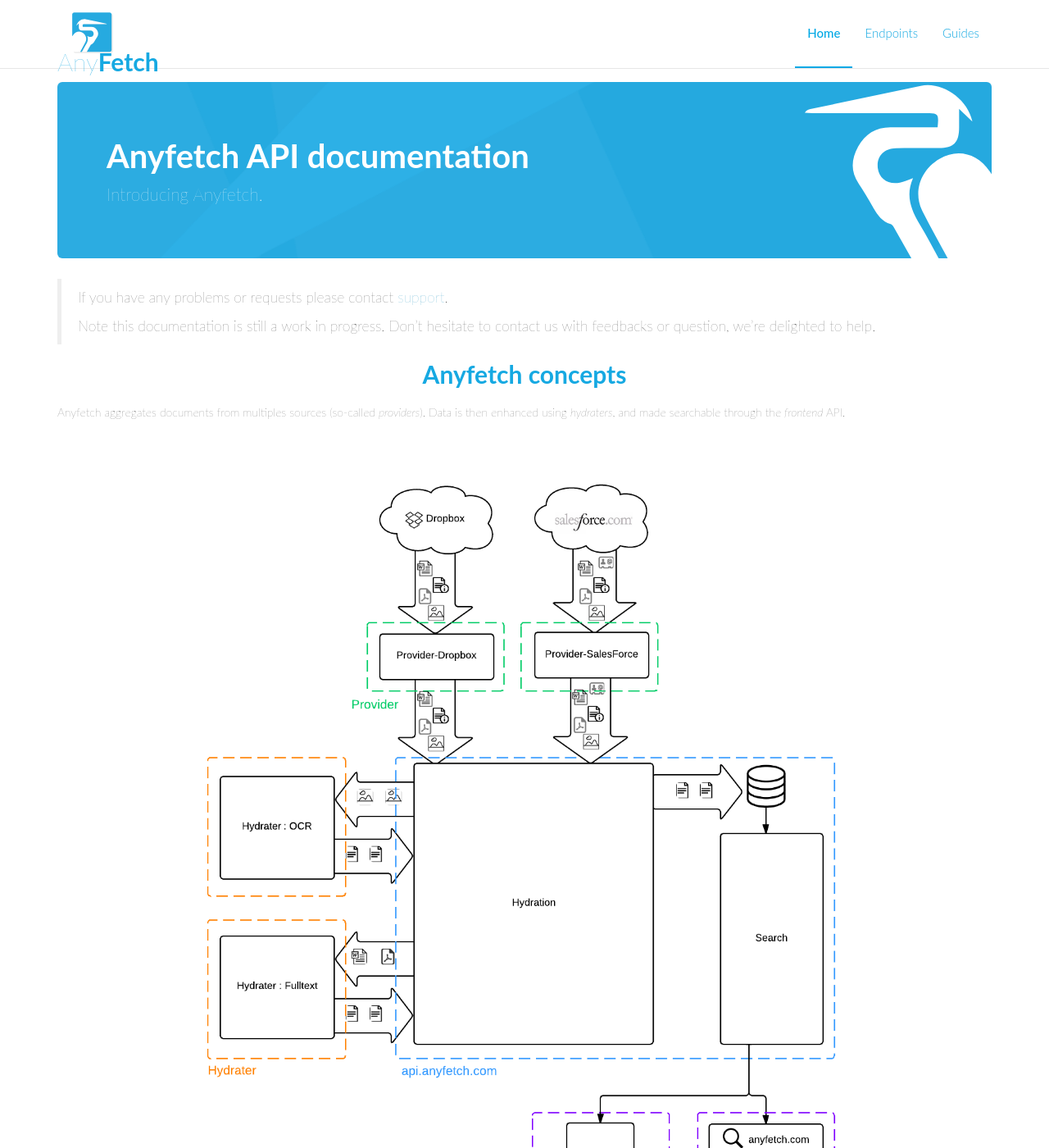
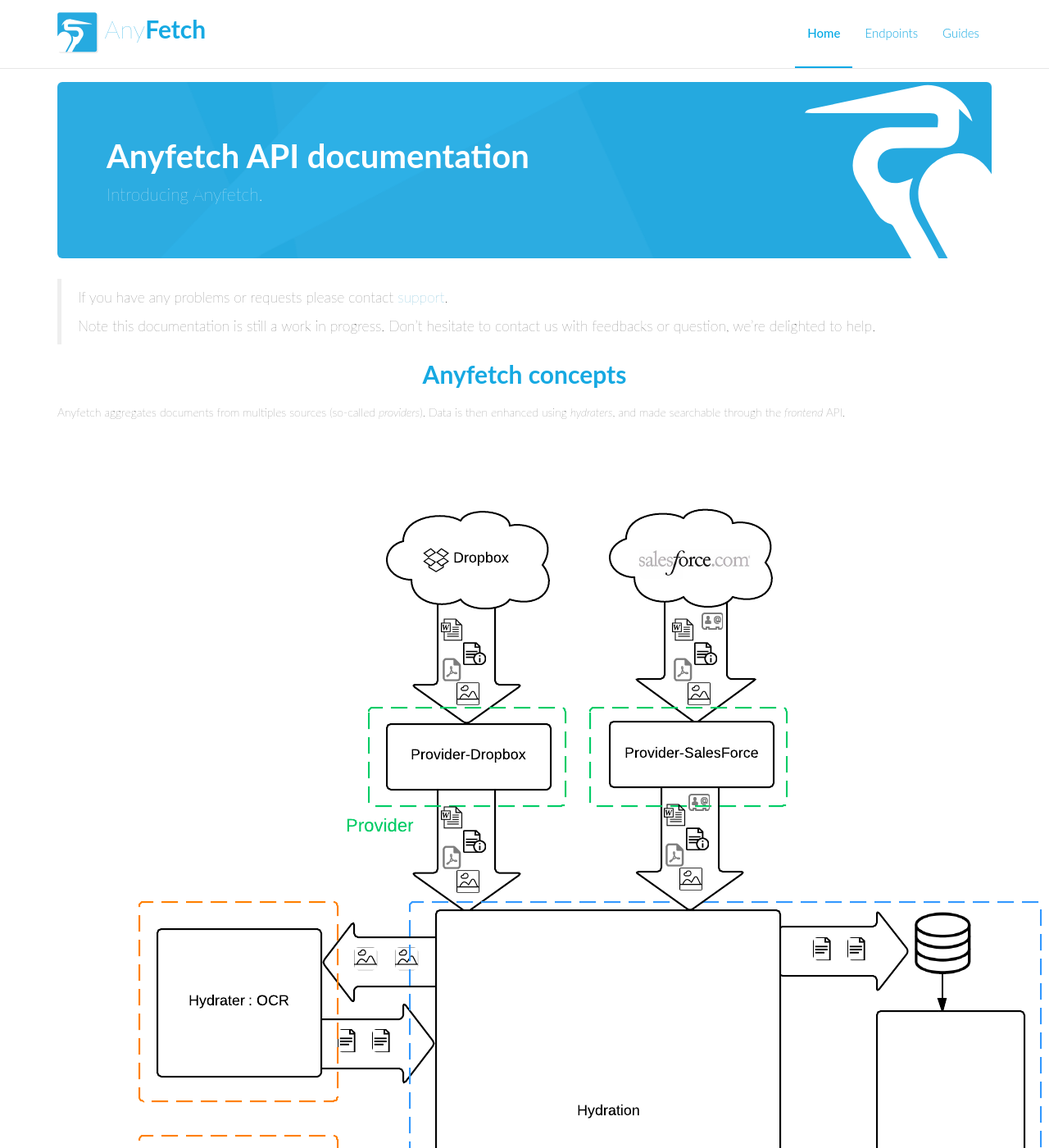
Before and after one commit to AnyFetch/developers.anyfetch.com, a Jekyll site: the page built from index.md, in a window 1280 px wide and 1400 px high. Shown: the whole window at 82% size. Built offline with Jekyll 4.4.1, drawn with Linux system fonts in a browser that asks for light colours; nearby versions of some CDN libraries; Markdown is read by kramdown in place of the engine named in the settings.

Commit message:
icon fix

```diff
--- a/stylesheets/landing.css
+++ b/stylesheets/landing.css
@@ -12,7 +12,7 @@
 	text-align: justify;
 }
 
-img {
+.content > img {
 	max-width: 80%;
 	margin: 0% 10% 0% 10%;
 }
```
